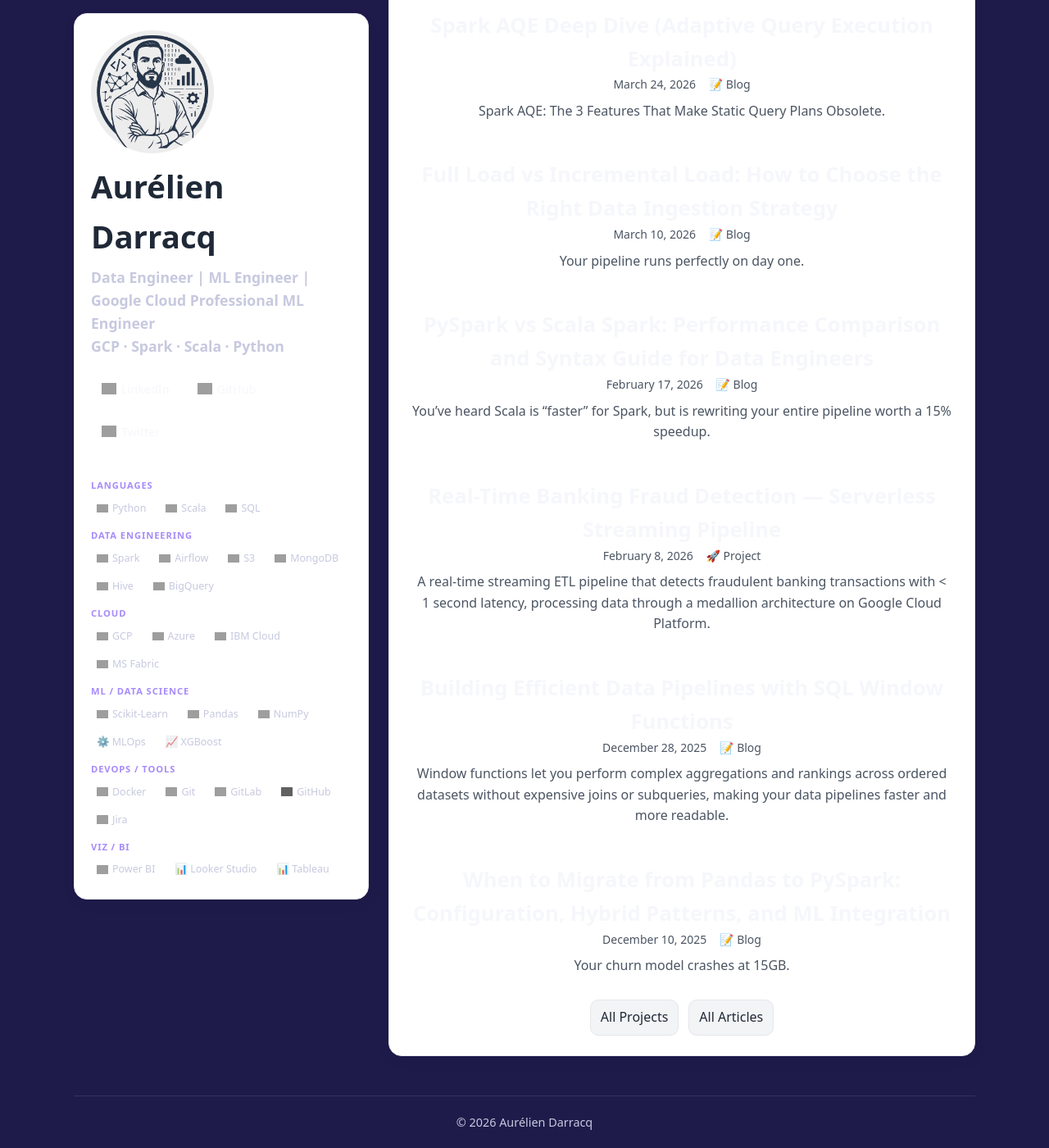
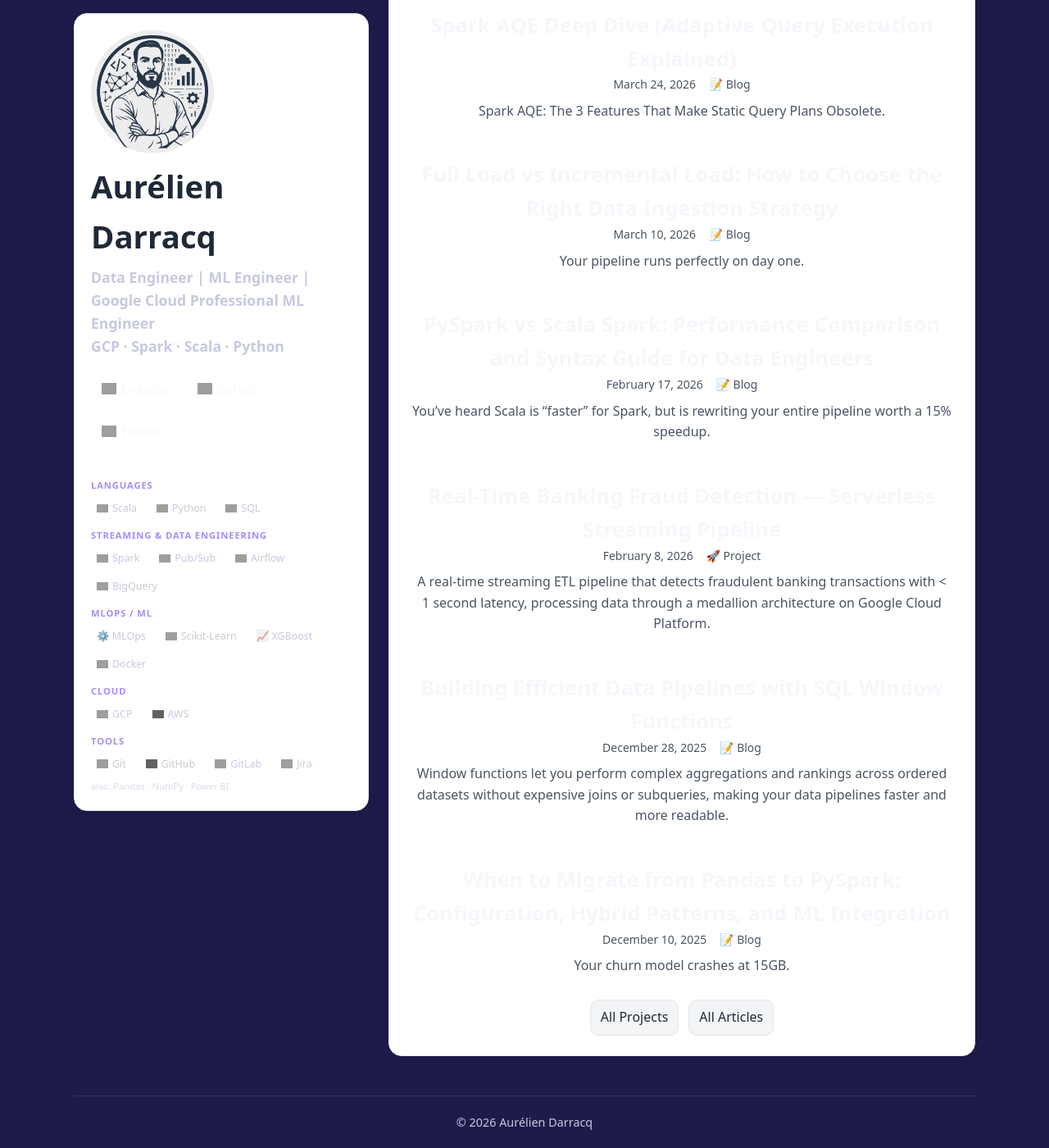
Before and after one commit to aurelpow/portofolio-website, a Jekyll site: the page built from index.md, in a window 1280 px wide and 1400 px high, scrolled down 160 px. Shown: the whole window at 82% size. Built offline with Jekyll 4.4.1, drawn with Linux system fonts in a browser that asks for light colours; grey boxes are pictures that could not be loaded.

Commit message:
[C023] : Reposition homepage/about around real-time data & MLOps for finance, add meta tags

```diff
--- a/_config.yml
+++ b/_config.yml
@@ -1,5 +1,5 @@
 title: "Aurélien Darracq"
-description: "Sports analytics & data science projects"
+description: "Real-time data engineering & MLOps — Spark, Scala, Python on GCP. Streaming pipelines, fraud detection, and production ML."
 # leave baseurl empty for user site; set to "/<repo-name>" if this is a project site
 baseurl: "/portofolio-website"
 url:  "https://aurelpow.github.io"
--- a/_layouts/default.html
+++ b/_layouts/default.html
@@ -4,6 +4,10 @@
   <meta charset="utf-8" />
   <meta name="viewport" content="width=device-width, initial-scale=1, viewport-fit=cover">
   <title>{{ page.title }} | {{ site.title }}</title>
+  <meta name="description" content="{{ page.summary | default: page.description | default: page.excerpt | default: site.description | strip_html | strip_newlines | truncate: 160 }}">
+  <meta property="og:title" content="{{ page.title }} | {{ site.title }}">
+  <meta property="og:description" content="{{ page.summary | default: page.description | default: page.excerpt | default: site.description | strip_html | strip_newlines | truncate: 160 }}">
+  <meta property="og:type" content="website">
   <link rel="icon" type="image/x-icon" href="{{ '/favicon.ico' | relative_url }}">
   {% assign css = site.static_files | where: "path", "/assets/css/site.css" | first %}
   {% assign v = css.modified_time | default: site.time %}
--- a/assets/css/site.css
+++ b/assets/css/site.css
@@ -120,7 +120,13 @@
   width: 80%; max-width: 800px;
 }
 .section img { margin-right: 20px; border-radius: 10px; }
-.section h2 { margin-bottom: 10px; font-size: 24px; }
+.section h2 {
+  margin-bottom: 10px;
+  font-size: 24px;
+  color: slateblue;
+  font-weight: 700;
+  text-align: left;
+}
 .section p { font-size: 16px; margin: 0; text-align: left; }
 
 /* ==== Blog cards (from style-blog.css) ==== */
@@ -298,6 +304,12 @@
   border-radius: 2px;
   display: inline-block;
   flex-shrink: 0;
+}
+.skills-secondary{
+  font-size: .7rem;
+  color: var(--muted);
+  opacity: .65;
+  margin: 4px 0 0;
 }
 
 /* responsive: stack on mobile */
--- a/index.md
+++ b/index.md
@@ -26,53 +26,41 @@
 
       <p class="skills-label">Languages</p>
       <div class="skills-row">
+        <span class="skill-pill"><img src="https://cdn.jsdelivr.net/gh/devicons/devicon@latest/icons/scala/scala-original.svg" alt="">Scala</span>
         <span class="skill-pill"><img src="https://cdn.jsdelivr.net/gh/devicons/devicon@latest/icons/python/python-original.svg" alt="">Python</span>
-        <span class="skill-pill"><img src="https://cdn.jsdelivr.net/gh/devicons/devicon@latest/icons/scala/scala-original.svg" alt="">Scala</span>
         <span class="skill-pill"><img src="https://cdn.jsdelivr.net/gh/devicons/devicon@latest/icons/sqldeveloper/sqldeveloper-original.svg" alt="">SQL</span>
       </div>
 
-      <p class="skills-label">Data Engineering</p>
+      <p class="skills-label">Streaming &amp; Data Engineering</p>
       <div class="skills-row">
         <span class="skill-pill"><img src="https://cdn.jsdelivr.net/gh/devicons/devicon@latest/icons/apachespark/apachespark-original.svg" alt="">Spark</span>
+        <span class="skill-pill"><img src="https://cdn.jsdelivr.net/gh/devicons/devicon@latest/icons/googlecloud/googlecloud-original.svg" alt="">Pub/Sub</span>
         <span class="skill-pill"><img src="https://cdn.jsdelivr.net/gh/devicons/devicon@latest/icons/apacheairflow/apacheairflow-original.svg" alt="">Airflow</span>
-        <span class="skill-pill"><img src="https://cdn.jsdelivr.net/gh/devicons/devicon@latest/icons/amazonwebservices/amazonwebservices-plain-wordmark.svg" alt="">S3</span>
-        <span class="skill-pill"><img src="https://cdn.jsdelivr.net/gh/devicons/devicon@latest/icons/mongodb/mongodb-original.svg" alt="">MongoDB</span>
-        <span class="skill-pill"><img src="https://cdn.jsdelivr.net/gh/devicons/devicon@latest/icons/hadoop/hadoop-original.svg" alt="">Hive</span>
         <span class="skill-pill"><img src="https://cdn.jsdelivr.net/gh/devicons/devicon@latest/icons/googlecloud/googlecloud-original.svg" alt="">BigQuery</span>
+      </div>
+
+      <p class="skills-label">MLOps / ML</p>
+      <div class="skills-row">
+        <span class="skill-pill">⚙️ MLOps</span>
+        <span class="skill-pill"><img src="https://cdn.jsdelivr.net/gh/devicons/devicon@latest/icons/scikitlearn/scikitlearn-original.svg" alt="">Scikit-Learn</span>
+        <span class="skill-pill">📈 XGBoost</span>
+        <span class="skill-pill"><img src="https://cdn.jsdelivr.net/gh/devicons/devicon@latest/icons/docker/docker-original.svg" alt="">Docker</span>
       </div>
 
       <p class="skills-label">Cloud</p>
       <div class="skills-row">
         <span class="skill-pill"><img src="https://cdn.jsdelivr.net/gh/devicons/devicon@latest/icons/googlecloud/googlecloud-original.svg" alt="">GCP</span>
-        <span class="skill-pill"><img src="https://cdn.jsdelivr.net/gh/devicons/devicon@latest/icons/azure/azure-original.svg" alt="">Azure</span>
-        <span class="skill-pill"><img src="https://upload.wikimedia.org/wikipedia/commons/2/24/IBM_Cloud_logo.png" alt="">IBM Cloud</span>
-        <span class="skill-pill"><img src="https://static.wikia.nocookie.net/logopedia/images/a/aa/Microsoft_Fabric_2023.svg/revision/latest?cb=20230528223239" alt="MS Fabric" style="border-radius:2px">MS Fabric</span>
+        <span class="skill-pill"><img src="https://cdn.jsdelivr.net/gh/devicons/devicon@latest/icons/amazonwebservices/amazonwebservices-original-wordmark.svg" alt="" style="filter:invert(1)">AWS</span>
       </div>
 
-      <p class="skills-label">ML / Data Science</p>
+      <p class="skills-label">Tools</p>
       <div class="skills-row">
-        <span class="skill-pill"><img src="https://cdn.jsdelivr.net/gh/devicons/devicon@latest/icons/scikitlearn/scikitlearn-original.svg" alt="">Scikit-Learn</span>
-        <span class="skill-pill"><img src="https://cdn.jsdelivr.net/gh/devicons/devicon@latest/icons/pandas/pandas-original.svg" alt="">Pandas</span>
-        <span class="skill-pill"><img src="https://cdn.jsdelivr.net/gh/devicons/devicon@latest/icons/numpy/numpy-original.svg" alt="">NumPy</span>
-        <span class="skill-pill">⚙️ MLOps</span>
-        <span class="skill-pill">📈 XGBoost</span>
-      </div>
-
-      <p class="skills-label">DevOps / Tools</p>
-      <div class="skills-row">
-        <span class="skill-pill"><img src="https://cdn.jsdelivr.net/gh/devicons/devicon@latest/icons/docker/docker-original.svg" alt="">Docker</span>
         <span class="skill-pill"><img src="https://cdn.jsdelivr.net/gh/devicons/devicon@latest/icons/git/git-original.svg" alt="">Git</span>
+        <span class="skill-pill"><img src="https://cdn.jsdelivr.net/gh/devicons/devicon@latest/icons/github/github-original-wordmark.svg" alt="" style="filter:invert(1)">GitHub</span>
         <span class="skill-pill"><img src="https://cdn.jsdelivr.net/gh/devicons/devicon@latest/icons/gitlab/gitlab-original.svg" alt="">GitLab</span>
-        <span class="skill-pill"><img src="https://cdn.jsdelivr.net/gh/devicons/devicon@latest/icons/github/github-original-wordmark.svg" alt="" style="filter:invert(1)">GitHub</span>
         <span class="skill-pill"><img src="https://cdn.jsdelivr.net/gh/devicons/devicon@latest/icons/jira/jira-original.svg" alt="">Jira</span>
       </div>
-
-      <p class="skills-label">Viz / BI</p>
-      <div class="skills-row">
-        <span class="skill-pill"><img src="https://1000logos.net/wp-content/uploads/2022/12/Power-BI-Logo-2013.png" alt="">Power BI</span>
-        <span class="skill-pill">📊 Looker Studio</span>
-        <span class="skill-pill">📊 Tableau</span>
-      </div>
+      <p class="skills-secondary">also: Pandas · NumPy · Power BI</p>
 
     </div>
   </aside>
```
Also changed, not shown: about.md (+9 -9 lines), blog.md (+0 -8 lines), assets/img/about/how-i-learn.svg (added), assets/img/about/outside-work.svg (added), assets/img/about/what-i-do.svg (added).
